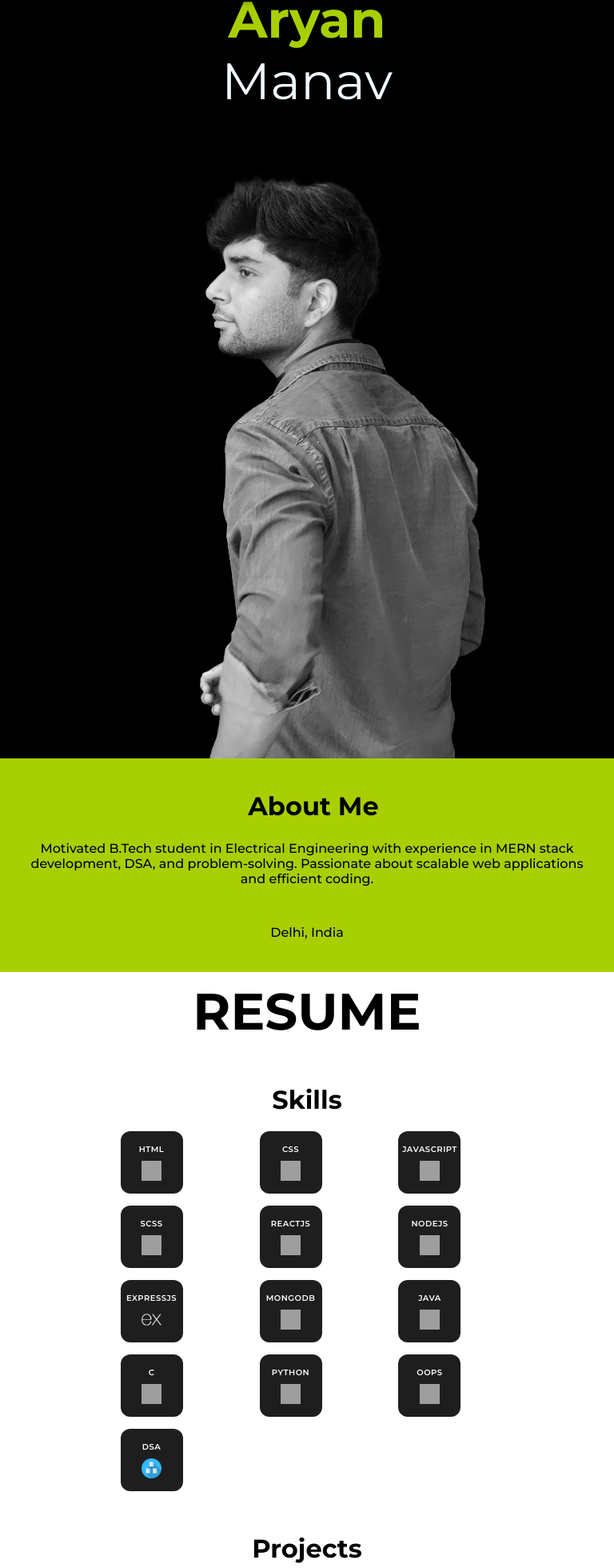
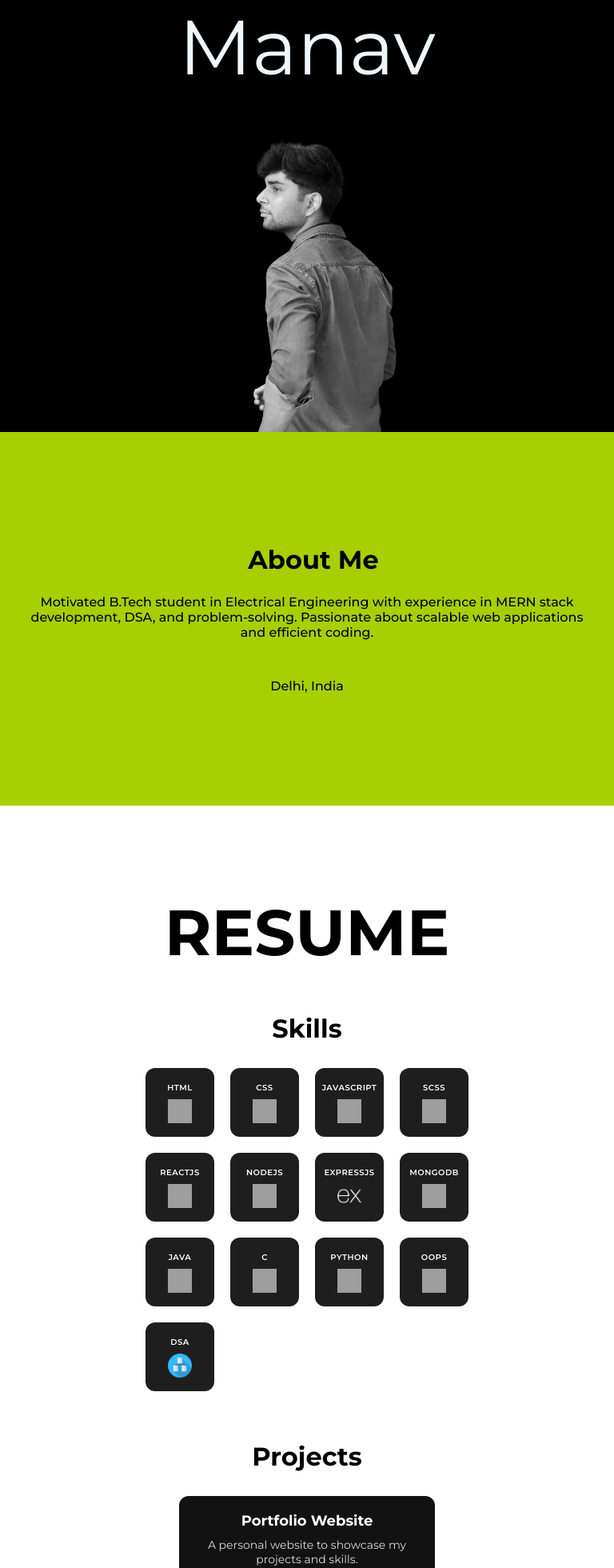
Before and after one commit to AryanManav/MyPortfolio, a React (Vite) app in the folder MyPortfolio/: page / in a window 768 px wide. Shown: the part 214-2174 px from the top of the page at 80% size. Built offline with nearby package versions, Linux system fonts and the light colour scheme; grey boxes are pictures that could not be loaded; a web font is replaced by a local one.

Commit message:
fourth commit

```diff
--- a/MyPortfolio/src/components/About.css
+++ b/MyPortfolio/src/components/About.css
@@ -1,4 +1,6 @@
 .about{
+  margin-top: 100px;
+  margin-bottom: 100px;
     display: flex;
     flex-direction: column;
     /* align-items: center; */
@@ -35,6 +37,7 @@
 
   .aboutme{
     display: flex;
+    margin: 0px;
   }
 
   .smallinfo{
@@ -88,3 +91,39 @@
         font-size: 1.2rem;
     }
 }
+
+@media (min-width: 768px) and (max-width: 1024px){
+
+  .about h2 {
+    /* font-size: 2rem; */
+    padding-left: 1rem;
+    text-align: center;
+}
+
+.about p {
+    /* font-size: 1rem; */
+    padding-left: 1rem;
+    padding-right: 1rem;
+    text-align: center;
+}
+
+
+.aboutme {
+    flex-direction: column; /* Stack elements vertically on mobile */
+    align-items: center;
+    text-align: center;
+}
+
+.aboutme{
+  flex-direction: column-reverse;
+}
+
+.myphoto img {
+   margin: 0px;
+   padding: 0px;
+}
+
+.biginfo {
+    font-size: 1.2rem;
+}
+}
--- a/MyPortfolio/src/components/Contact.css
+++ b/MyPortfolio/src/components/Contact.css
@@ -56,15 +56,20 @@
 
   /* Contact Form */
   .contact-form {
+    display: flex;
+    justify-content: center;
+    align-items: center;
+    flex-direction: column;
     background: rgba(255, 255, 255, 0.15);
     padding: 50px;
-    padding-right: 80px;
     border-radius: 10px;
     margin-top: 20px;
     box-shadow: 0 4px 10px rgba(0, 0, 0, 0.2);
   }
 
   .input-group {
+    display: flex;
+    width: 500px;
     font-family: "Montserrat", sans-serif;
     margin-bottom: 15px;
     text-align: left;
@@ -95,7 +100,7 @@
 
   .error {
     font-family: "Montserrat", sans-serif;
-    color: #ff4d4d;
+    color: #431fd4;
     font-size: 0.9rem;
   }
 
@@ -125,6 +130,10 @@
     /* Contact Section */
     .contact {
         padding: 40px 15px; /* Reduce padding */
+    }
+
+    .contact-form{
+      padding-right: 50px;
     }
 
     .contact h2 {
@@ -167,4 +176,8 @@
     .success-message {
         font-size: 0.9rem; /* Reduce message size */
     }
+    .input-group{
+      display: flex;
+      width: 300px;
+    }
 }
--- a/MyPortfolio/src/components/Home.css
+++ b/MyPortfolio/src/components/Home.css
@@ -15,6 +15,7 @@
   }
 
   .container1 {
+    /* margin-top: 50px; */
     display: flex;
     justify-content: center;
     align-items: center;
@@ -75,3 +76,39 @@
         padding-top: 0px;
     }
 }
+
+@media (min-width: 768px) and (max-width: 1024px){
+  .container1 {
+    margin-top: 100px;
+      /* flex-direction: column; */
+      align-items: center;
+      justify-content: center;
+      text-align: center;
+      height: auto;
+  }
+
+  .aryan, .manav {
+      font-size: 6rem;
+      line-height: 1.2;
+  }
+
+  .manav {
+      padding-left: 0px;
+      /* padding-bottom: var(--spacing-small); */
+  }
+  .left{
+    margin-top: 100px;
+  }
+
+  .left, .right {
+    margin: auto;
+      width: 50%;
+      height: auto;
+      /* padding: 20px 0; */
+  }
+
+  .right {
+      margin-top: 20px;
+      padding-top: 0px;
+  }
+}
--- a/MyPortfolio/src/components/Resume.css
+++ b/MyPortfolio/src/components/Resume.css
@@ -1,4 +1,5 @@
 .resume{
+  padding-top: 100px;
     display: flex;
     background-color: white;
     align-items: center;
@@ -399,15 +400,19 @@
     }
 
     .skillInfo {
-        grid-template-columns: repeat(3, 1fr); /* Reduce columns from 5 to 3 */
-        gap: 15px;
-        width: 100%;
-        padding: 20px;
+
+      display: grid;
+      grid-template-columns: repeat(3, 1fr); /* 4 equal columns */
+      place-items: center; /* Centers items within their grid cells */
+      justify-content: center; /* Centers the entire grid horizontally */
+      align-items: center; /* Centers the grid content vertically */
+      width: max-content; /* Adjusts the width to fit the content */
+      margin: auto; /* Centers the grid itself */
     }
 
     .sk {
-        width: 3rem;
-        height: 3rem;
+        width: 3.5rem;
+        height: 3.5rem;
     }
 
     .sk p {
@@ -415,8 +420,8 @@
     }
 
     .sk img {
-        width: 25px;
-        height: 25px;
+        width: 30px;
+        height: 30px;
     }
 
     /* Projects Section */
@@ -466,6 +471,7 @@
         flex-direction: column;
         align-items: center;
         gap: 20px;
+
     }
 
     .certi ul li {
@@ -473,3 +479,35 @@
         padding: 10px 15px;
     }
 }
+
+
+@media (min-width: 768px) and (max-width: 1024px) {
+  .resume {
+    flex-direction: column;
+    align-items: center;
+    text-align: center;
+  }
+
+  .vert {
+    font-size: 5rem; /* Reduce size */
+    width: auto;
+    margin-right: 0;
+    margin-bottom: 10px;
+  }
+
+  .skills h2, .projects h2, .education h2, .certifications h2 {
+    font-size: 2rem; /* Reduce heading size */
+    margin-top: 2rem;
+  }
+
+  /* Skills Section */
+  .skillInfo {
+    display: grid;
+    grid-template-columns: repeat(4, 1fr); /* 4 equal columns */
+    place-items: center; /* Centers items within their grid cells */
+    justify-content: center; /* Centers the entire grid horizontally */
+    align-items: center; /* Centers the grid content vertically */
+    width: max-content; /* Adjusts the width to fit the content */
+    margin: auto; /* Centers the grid itself */
+  }
+}
```
